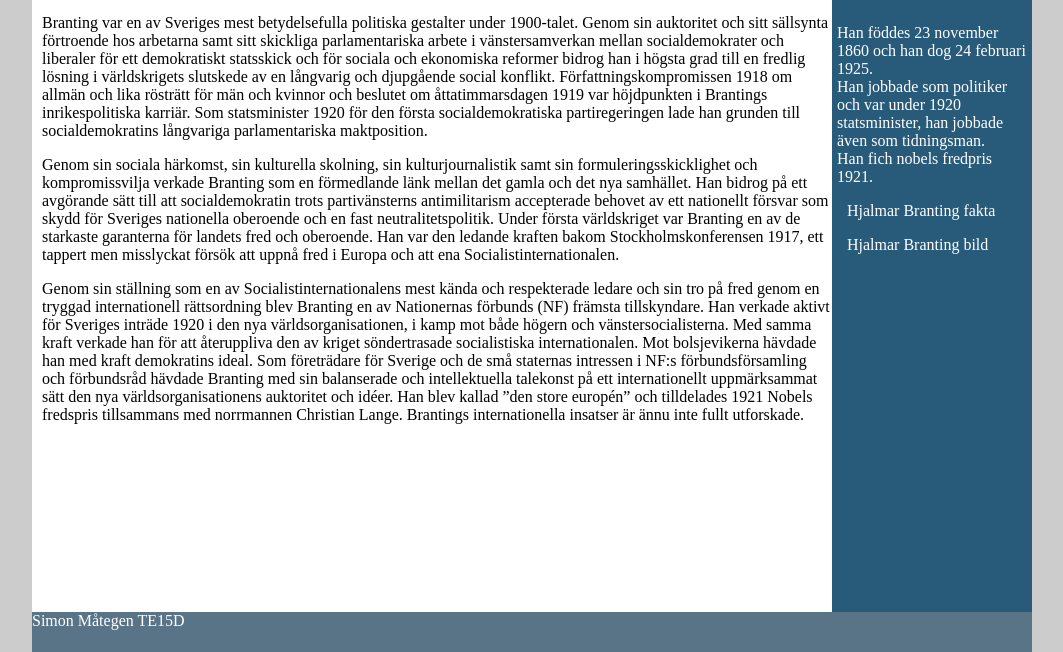
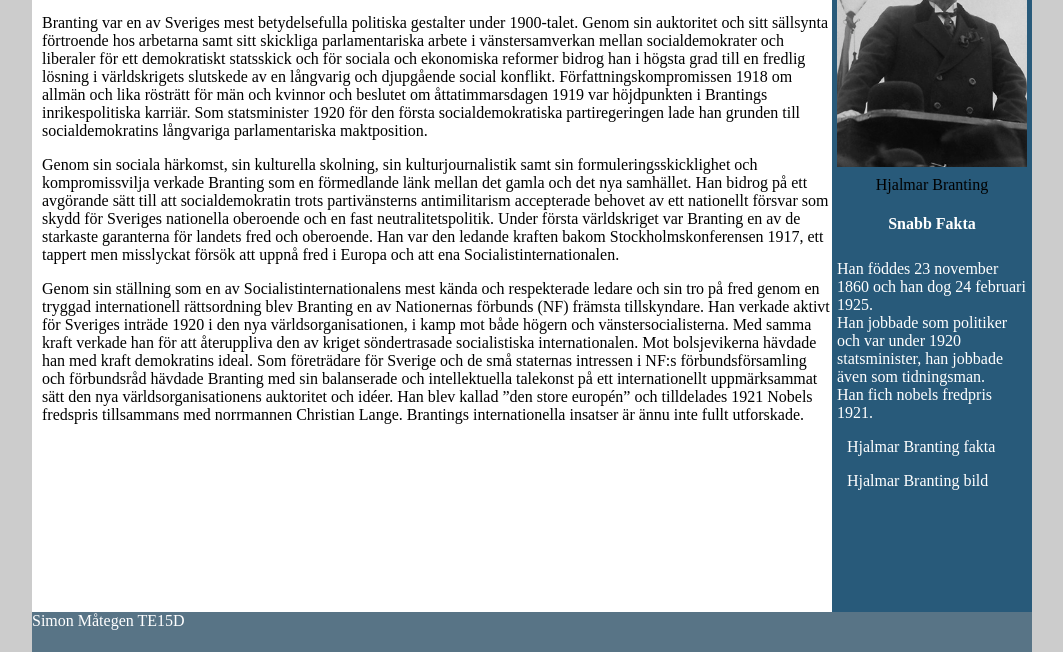
Before and after one commit to simonmategen/simonmategen.github.io, a plain HTML site: page Hjamlar_Branting.html in a window 1280 px wide. Shown: the part 288-940 px from the top of the page, without its empty margins (108-1171 px from the left). Drawn offline with Linux system fonts and the light colour scheme.

Commit message:
Update Hjamlar_Branting.html

```diff
--- a/Hjamlar_Branting.html
+++ b/Hjamlar_Branting.html
@@ -33,7 +33,7 @@
 
         </article>
         <aside>
-        	<img src="Bilder/Hbranting.jpg" alt="Hjalmar Branting">
+        	<img src="Hbranting.jpg" alt="Hjalmar Branting">
              <figcaption>
              Hjalmar Branting
              </figcaption>
```
